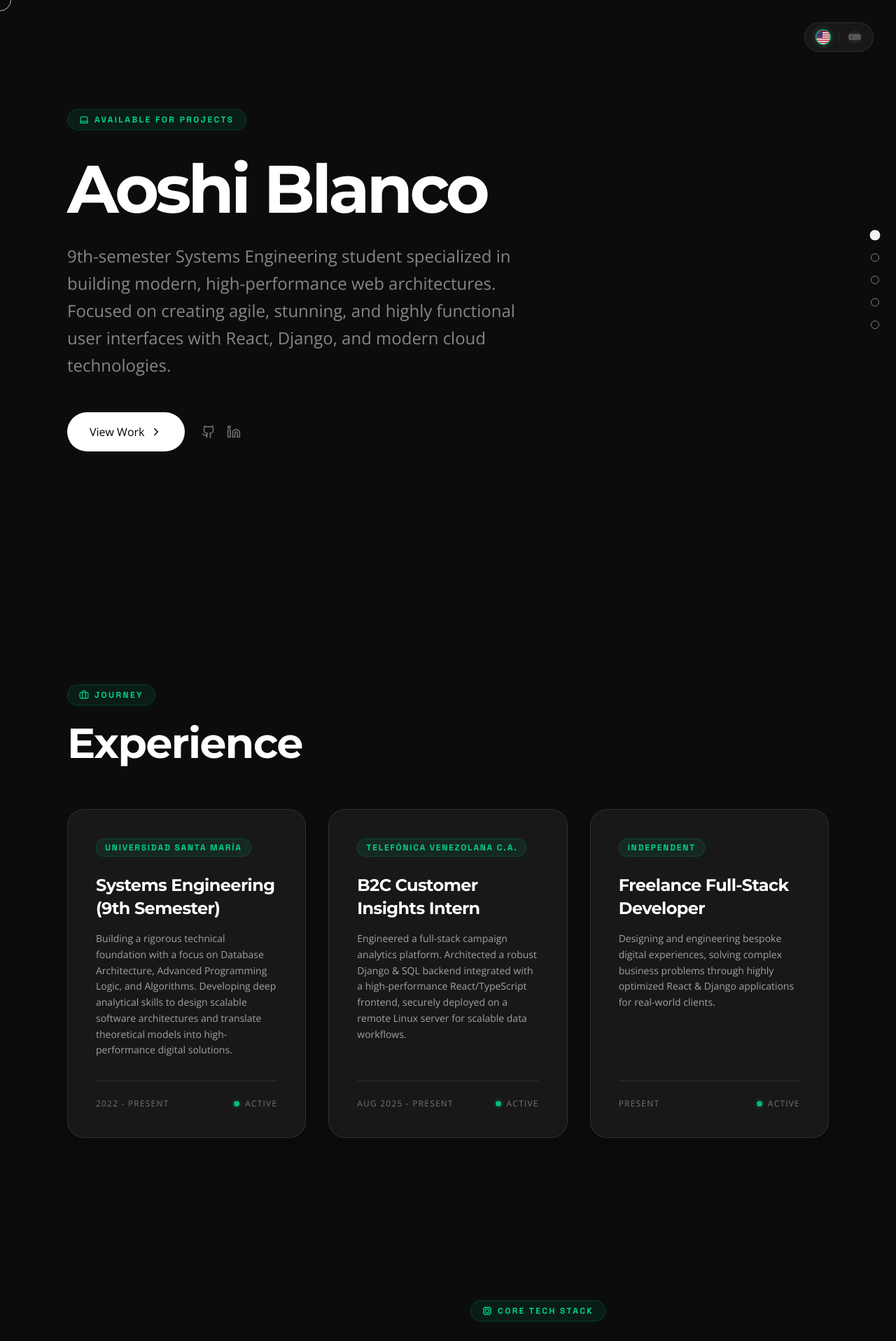
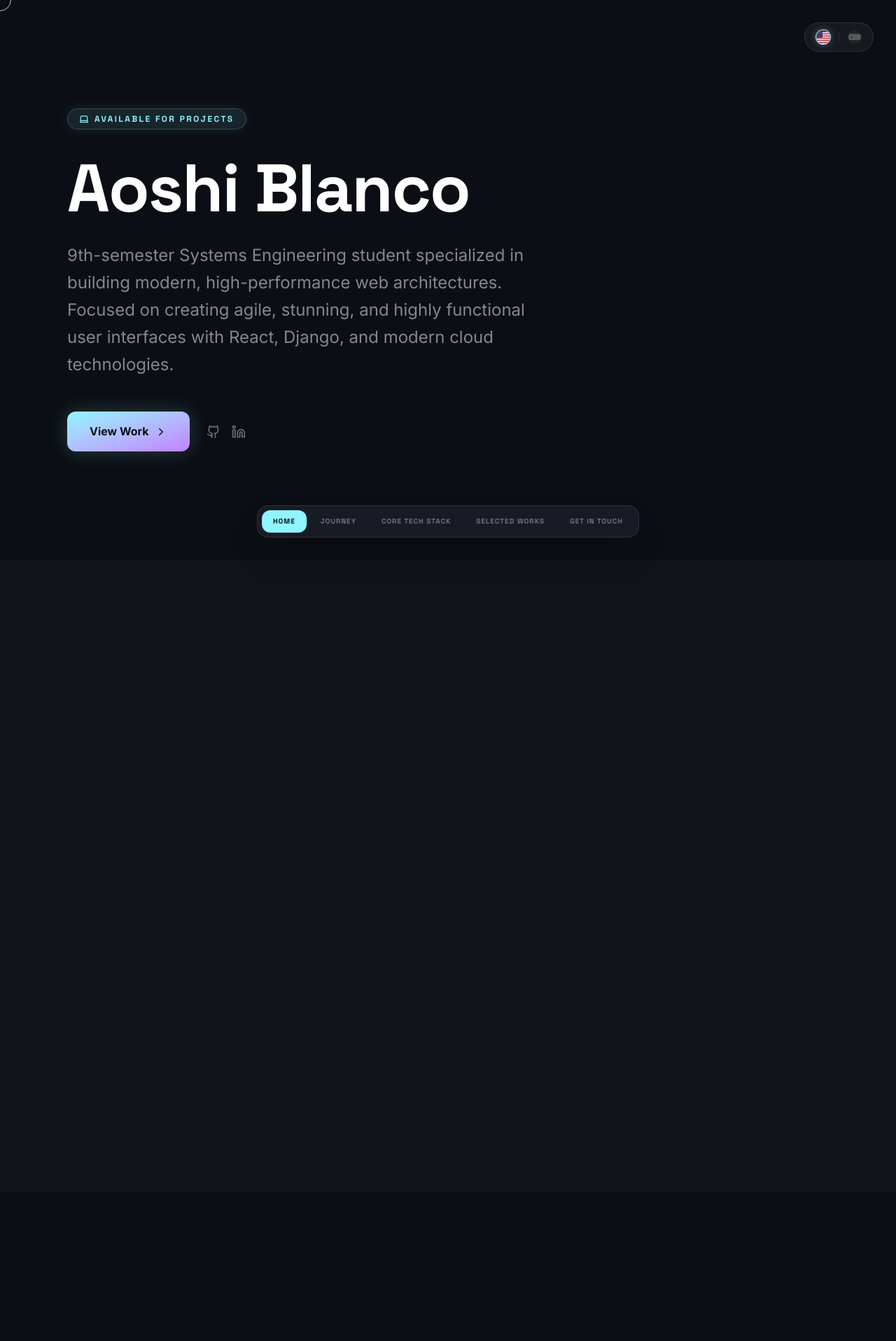
Before and after one commit to Aoshi346/Personal_Portfolio, a React (Vite) app: page / in a window 1280 px wide. Shown: the top 1916 px of the page at 70% size. Built offline with nearby package versions, Linux system fonts and the light colour scheme; the HTML template or start-up script is replaced by a standard one; a web font is replaced by a local one.

Commit message:
chore: enhancing and trying new UI colors and adding dynamic island and tones

```diff
--- a/index.html
+++ b/index.html
@@ -42,7 +42,7 @@
 
     <link rel="preconnect" href="https://fonts.googleapis.com" />
     <link rel="preconnect" href="https://fonts.gstatic.com" crossorigin />
-    <link href="https://fonts.googleapis.com/css2?family=Montserrat:wght@400;700&family=Open+Sans:wght@300;400&family=Outfit:wght@500;700&family=Space+Grotesk:wght@500;700&display=swap" rel="stylesheet">
+    <link href="https://fonts.googleapis.com/css2?family=Montserrat:wght@400;700&family=Open+Sans:wght@300;400&family=Outfit:wght@500;700&family=Space+Grotesk:wght@500;700&family=Inter:wght@400;500;600;700&display=swap" rel="stylesheet">
   </head>
   <body>
     <div id="root"></div>
--- a/src/App.tsx
+++ b/src/App.tsx
@@ -46,7 +46,7 @@ function App() {
       >
         <div className="flex items-center gap-3">
           {/* US Flag Icon */}
-          <div className={`relative w-5 h-5 rounded-full overflow-hidden border transition-all duration-500 ${lang === 'en' ? 'border-emerald-400 scale-110 shadow-[0_0_10px_rgba(52,211,153,0.3)]' : 'border-white/10 opacity-40 grayscale group-hover:opacity-80 group-hover:grayscale-0'}`}>
+          <div className={`relative w-5 h-5 rounded-full overflow-hidden border transition-all duration-500 ${lang === 'en' ? 'border-[var(--primary)] scale-110 shadow-[0_0_10px_rgba(143,245,255,0.3)]' : 'border-white/10 opacity-40 grayscale group-hover:opacity-80 group-hover:grayscale-0'}`}>
             <svg viewBox="0 0 100 100" className="w-full h-full">
               <rect width="100" height="100" fill="#B22234"/>
               <rect width="100" height="7.69" y="15.38" fill="#fff"/>
@@ -68,7 +68,7 @@ function App() {
           <div className="w-[1px] h-3 bg-white/10" />
 
           {/* Spain Flag Icon */}
-          <div className={`relative w-5 h-5 rounded-full overflow-hidden border transition-all duration-500 ${lang === 'es' ? 'border-emerald-400 scale-110 shadow-[0_0_10px_rgba(52,211,153,0.3)]' : 'border-white/10 opacity-40 grayscale group-hover:opacity-80 group-hover:grayscale-0'}`}>
+          <div className={`relative w-5 h-5 rounded-full overflow-hidden border transition-all duration-500 ${lang === 'es' ? 'border-[var(--primary)] scale-110 shadow-[0_0_10px_rgba(143,245,255,0.3)]' : 'border-white/10 opacity-40 grayscale group-hover:opacity-80 group-hover:grayscale-0'}`}>
             <svg viewBox="0 0 100 100" className="w-full h-full">
               <rect width="100" height="25" fill="#AD1519"/>
               <rect width="100" height="50" y="25" fill="#FABD00"/>
@@ -80,7 +80,7 @@ function App() {
         </div>
 
         {/* Subtle sliding background indicator for active language */}
-        <div className="absolute inset-x-0 bottom-0 h-[1px] bg-gradient-to-r from-transparent via-emerald-500/30 to-transparent opacity-0 group-hover:opacity-100 transition-opacity" />
+        <div className="absolute inset-x-0 bottom-0 h-[1px] bg-gradient-to-r from-transparent via-[var(--primary)]/30 to-transparent opacity-0 group-hover:opacity-100 transition-opacity" />
       </button>
 
       <ReactLenis root options={{ lerp: 0.1, duration: 1.5, smoothWheel: true }}>
--- a/src/components/dom/Background.tsx
+++ b/src/components/dom/Background.tsx
@@ -94,7 +94,8 @@ void main() {
 
     // Horizon Glow (Cyan/Emerald tint)
     float glow = exp(-pow(abs(uv.y - (0.28 - sink)), 2.0) * 40.0);
-    color += vec3(0.02, 0.08, 0.1) * glow * (1.0 - smoothstep(0.4, 0.6, u_scroll));
+    color += vec3(0.05, 0.15, 0.2) * glow * (1.0 - smoothstep(0.4, 0.6, u_scroll));
+ Randy
 
     // Film Grain Noise
     float grain = (random(uv + u_time * 0.01) - 0.5) * 0.035;
--- a/src/components/dom/Sections.tsx
+++ b/src/components/dom/Sections.tsx
@@ -143,24 +143,34 @@ export default function Sections({ language, loaded }: { language: Language, loa
         },
       });
 
-      tl.fromTo(content, { y: 30 }, { y: 0, duration: 1, ease: "power4.out" });
+      tl.fromTo(content, { y: 30, opacity: 0 }, { y: 0, opacity: 1, duration: 1.2, ease: "expo.out" });
 
       if (items.length > 0) {
         tl.fromTo(
           items,
-          { y: 20 },
-          { y: 0, duration: 0.8, stagger: 0.1, ease: "power3.out" },
-          "-=0.6",
+          { y: 20, opacity: 0 },
+          { y: 0, opacity: 1, duration: 1, stagger: 0.1, ease: "expo.out" },
+          "-=1",
         );
+
+        // Animate Ghost Borders
+        const ghostBorders = section.querySelectorAll(".ghost-border");
+        if (ghostBorders.length > 0) {
+          tl.fromTo(ghostBorders,
+            { strokeDashoffset: 1000, opacity: 0 },
+            { strokeDashoffset: 0, opacity: 1, duration: 2, ease: "slow(0.7, 0.7, false)" },
+            "-=1.2"
+          );
+        }
       }
     });
   }, []);
 
   return (
     <div ref={containerRef} className="flex flex-col relative z-10 w-full">
-      {/* Navigation Dots - Using Portal to escape transformed parent container */}
+      {/* HUD Navigation - Floating Island at the bottom */}
       {typeof document !== 'undefined' && createPortal(
-        <div className={`fixed right-6 top-1/2 -translate-y-1/2 flex flex-col gap-5 z-[100] pointer-events-auto mix-blend-difference hidden md:flex transition-all duration-1000 ${loaded ? 'opacity-100 translate-x-0' : 'opacity-0 translate-x-10 pointer-events-none'}`}>
+        <div className={`fixed left-1/2 -translate-x-1/2 bottom-8 flex items-center gap-1 p-1.5 rounded-2xl bg-[#1c2028]/80 border border-white/10 backdrop-blur-2xl z-[100] transition-all duration-1000 shadow-2xl ${loaded ? 'opacity-100 translate-y-0' : 'opacity-0 translate-y-20'}`}>
           {[1, 2, 3, 4, 5].map((num) => (
             <button
               key={num}
@@ -168,9 +178,11 @@ export default function Sections({ language, loaded }: { language: Language, loa
                 const section = document.getElementById(`section-${num}`);
                 if (section) section.scrollIntoView({ behavior: "smooth" });
               }}
-              className={`w-3 h-3 rounded-full transition-all duration-500 ease-out border border-white/50 hover:bg-white hover:scale-150 cursor-pointer ${activeSection === num ? "bg-white scale-125" : "bg-transparent"}`}
+              className={`px-4 py-2 rounded-xl transition-all duration-500 ease-out text-[10px] font-bold tracking-widest badge-font uppercase hover:bg-white/5 ${activeSection === num ? "bg-[var(--primary)] text-[#0b0e14]" : "text-white/40"}`}
               aria-label={`Scroll to section ${num}`}
-            />
+            >
+              {num === 1 ? (language === 'en' ? 'HOME' : 'INICIO') : num === 2 ? t.experience.tag : num === 3 ? t.skills.tag : num === 4 ? t.projects.tag : t.contact.tag}
+            </button>
           ))}
         </div>,
         document.body
@@ -179,11 +191,11 @@ export default function Sections({ language, loaded }: { language: Language, loa
       {/* Section 1: Hero */}
       <section
         id="section-1"
-        className="h-screen flex items-center justify-start px-12 md:px-24 relative overflow-hidden"
+        className="h-screen flex items-center justify-start px-12 md:px-24 relative overflow-hidden bg-[var(--background)]"
       >
 
         <div className="reveal-content max-w-2xl relative z-10">
-          <div className="stagger-item mb-6 inline-flex items-center gap-2 px-4 py-1.5 rounded-full bg-emerald-500/10 border border-emerald-500/20 text-emerald-400 text-[10px] md:text-xs font-bold tracking-[0.2em] uppercase badge-font backdrop-blur-md shadow-[0_0_20px_rgba(52,211,153,0.05)]">
+          <div className="stagger-item mb-6 inline-flex items-center gap-2 px-4 py-1.5 rounded-full bg-[var(--primary)]/10 border border-[var(--primary)]/20 text-[var(--primary)] text-[10px] md:text-xs font-bold tracking-[0.2em] uppercase badge-font backdrop-blur-md shadow-[0_0_20px_rgba(143,245,255,0.1)]">
             <Laptop size={14} /> {translations[language].hero.tag}
           </div>
 
@@ -196,7 +208,7 @@ export default function Sections({ language, loaded }: { language: Language, loa
           <div className="stagger-item mt-12 flex items-center gap-6">
             <button
                onClick={() => document.getElementById('section-4')?.scrollIntoView({ behavior: 'smooth' })}
-               className="px-8 py-4 bg-white text-black font-semibold rounded-full hover:bg-white/90 transition-all flex items-center gap-2 group"
+               className="px-8 py-4 bg-gradient-to-br from-[var(--primary)] to-[var(--secondary)] text-[#0b0e14] font-bold rounded-xl hover:scale-105 transition-all flex items-center gap-2 group shadow-[0_0_30px_rgba(143,245,255,0.2)]"
             >
               {translations[language].hero.viewWork}{" "}
               <ChevronRight
@@ -219,10 +231,10 @@ export default function Sections({ language, loaded }: { language: Language, loa
       {/* Section 2: Experience */}
       <section
         id="section-2"
-        className="min-h-screen py-32 px-12 md:px-24 relative overflow-hidden flex items-center"
+        className="min-h-screen py-32 px-12 md:px-24 relative overflow-hidden flex items-center bg-[#10131a]"
       >
         <div className="reveal-content w-full max-w-7xl mx-auto relative z-10">
-          <div className="stagger-item mb-6 inline-flex items-center gap-2 px-4 py-1.5 rounded-full bg-emerald-500/10 border border-emerald-500/20 text-emerald-400 text-[10px] md:text-xs font-bold tracking-[0.2em] uppercase badge-font backdrop-blur-md shadow-[0_0_20px_rgba(52,211,153,0.05)]">
+          <div className="stagger-item mb-6 inline-flex items-center gap-2 px-4 py-1.5 rounded-full bg-[var(--secondary)]/10 border border-[var(--secondary)]/20 text-[var(--secondary)] text-[10px] md:text-xs font-bold tracking-[0.2em] uppercase badge-font backdrop-blur-md">
             <Briefcase size={14} /> {t.experience.tag}
           </div>
           <h2 className="stagger-item text-4xl md:text-6xl font-bold text-white mb-16 tracking-tight">
@@ -235,10 +247,23 @@ export default function Sections({ language, loaded }: { language: Language, loa
                 key={i}
                 className="stagger-item group p-6 md:p-8 lg:p-10 rounded-3xl bg-white/5 border border-white/10 backdrop-blur-md hover:bg-white/[0.08] hover:-translate-y-2 hover:border-white/20 transition-all duration-500 shadow-xl shadow-black/20 flex flex-col h-full relative overflow-hidden"
               >
-                <div className="absolute -inset-full bg-gradient-to-tr from-emerald-500/0 via-emerald-500/10 to-transparent opacity-0 group-hover:opacity-100 transition-opacity duration-700 blur-2xl pointer-events-none" />
+                <div className="absolute inset-0 bg-gradient-to-br from-[var(--primary)]/5 to-transparent opacity-0 group-hover:opacity-100 transition-opacity duration-700 pointer-events-none" />
+
+                {/* Ghost Border SVG */}
+                <svg className="absolute inset-0 w-full h-full pointer-events-none" preserveAspectRatio="none">
+                  <rect
+                    x="0" y="0" width="100%" height="100%"
+                    rx="24" ry="24"
+                    fill="none"
+                    stroke="var(--primary)"
+                    strokeWidth="1"
+                    className="ghost-border opacity-20"
+                    style={{ strokeDasharray: 1000, strokeDashoffset: 1000 }}
+                  />
+                </svg>
 
                 <div className="mb-auto relative z-10">
-                  <div className="inline-flex items-center gap-2 px-3 py-1 rounded-full bg-emerald-500/10 text-emerald-400 border border-emerald-500/20 text-[10px] md:text-xs tracking-[0.15em] font-bold uppercase badge-font mb-6 shadow-[0_0_15px_rgba(52,211,153,0.05)]">
+                  <div className="inline-flex items-center gap-2 px-3 py-1 rounded-full bg-[var(--primary)]/10 text-[var(--primary)] border border-[var(--primary)]/20 text-[10px] md:text-xs tracking-[0.15em] font-bold uppercase badge-font mb-6 shadow-[0_0_15px_rgba(143,245,255,0.05)]">
                     {item.company}
                   </div>
                   <h3 className="text-xl md:text-2xl font-bold text-white mb-4 tracking-tight leading-snug">
@@ -253,8 +278,8 @@ export default function Sections({ language, loaded }: { language: Language, loa
                   <span>{item.date}</span>
                   <span className="flex items-center gap-2">
                     <span className="relative flex h-2 w-2">
-                      <span className="animate-ping absolute inline-flex h-full w-full rounded-full bg-emerald-400 opacity-75"></span>
-                      <span className="relative inline-flex rounded-full h-2 w-2 bg-emerald-500"></span>
+                      <span className="animate-ping absolute inline-flex h-full w-full rounded-full bg-[var(--primary)] opacity-75"></span>
+                      <span className="relative inline-flex rounded-full h-2 w-2 bg-[var(--primary)]"></span>
                     </span>
                     {t.experience.active}
                   </span>
@@ -268,7 +293,7 @@ export default function Sections({ language, loaded }: { language: Language, loa
       {/* Section 3: Skills */}
       <section
         id="section-3"
-        className="min-h-screen py-24 px-12 md:px-24 relative overflow-hidden flex items-center"
+        className="min-h-screen py-24 px-12 md:px-24 relative overflow-hidden flex items-center bg-[var(--background)]"
       >
         <div className="reveal-content w-full max-w-7xl mx-auto grid grid-cols-1 md:grid-cols-2 gap-10 md:gap-16 items-center relative z-10">
           <div className="hidden md:block pointer-events-none">
@@ -289,7 +314,7 @@ export default function Sections({ language, loaded }: { language: Language, loa
           </div>
 
           <div className="text-right md:text-left max-w-xl md:max-w-none md:ml-auto pointer-events-auto">
-            <div className="stagger-item mb-6 inline-flex items-center gap-2 px-4 py-1.5 rounded-full bg-emerald-500/10 border border-emerald-500/20 text-emerald-400 text-[10px] md:text-xs font-bold tracking-[0.2em] uppercase badge-font backdrop-blur-md shadow-[0_0_20px_rgba(52,211,153,0.05)] md:ml-0 ml-auto">
+            <div className="stagger-item mb-6 inline-flex items-center gap-2 px-4 py-1.5 rounded-full bg-[var(--tertiary)]/10 border border-[var(--tertiary)]/20 text-[var(--tertiary)] text-[10px] md:text-xs font-bold tracking-[0.2em] uppercase badge-font backdrop-blur-md md:ml-0 ml-auto">
               <Cpu size={14} /> {t.skills.tag}
             </div>
             <h2 className="stagger-item text-4xl md:text-6xl font-bold text-white mb-8 italic">
@@ -324,10 +349,10 @@ export default function Sections({ language, loaded }: { language: Language, loa
       {/* Section 4: Projects */}
       <section
         id="section-4"
-        className="min-h-screen py-32 px-12 md:px-24 relative overflow-hidden flex items-center"
+        className="min-h-screen py-32 px-12 md:px-24 relative overflow-hidden flex items-center bg-[#161a21]"
       >
         <div className="reveal-content relative z-10 w-full max-w-6xl mx-auto">
-          <div className="stagger-item mb-6 inline-flex items-center gap-2 px-4 py-1.5 rounded-full bg-emerald-500/10 border border-emerald-500/20 text-emerald-400 text-[10px] md:text-xs font-bold tracking-[0.2em] uppercase badge-font backdrop-blur-md shadow-[0_0_20px_rgba(52,211,153,0.05)]">
+          <div className="stagger-item mb-6 inline-flex items-center gap-2 px-4 py-1.5 rounded-full bg-[var(--primary)]/10 border border-[var(--primary)]/20 text-[var(--primary)] text-[10px] md:text-xs font-bold tracking-[0.2em] uppercase badge-font backdrop-blur-md">
             <Layout size={14} /> {t.projects.tag}
           </div>
           <h2 className="stagger-item text-4xl md:text-6xl font-bold text-white mb-16 tracking-tight">
@@ -359,8 +384,22 @@ export default function Sections({ language, loaded }: { language: Language, loa
             ].map((project, i) => (
               <div
                 key={i}
-                className="stagger-item group relative p-10 rounded-3xl bg-white/5 border border-white/10 backdrop-blur-xl hover:bg-white/10 hover:-translate-y-1 transition-all duration-300 flex flex-col justify-between"
+                className="stagger-item group relative p-10 rounded-3xl bg-white/5 border border-white/10 backdrop-blur-xl hover:bg-white/10 hover:-translate-y-1 transition-all duration-300 flex flex-col justify-between overflow-hidden"
               >
+                <div className="absolute inset-0 bg-gradient-to-br from-[var(--primary)]/5 to-transparent opacity-0 group-hover:opacity-100 transition-opacity duration-700 pointer-events-none" />
+
+                {/* Ghost Border SVG */}
+                <svg className="absolute inset-0 w-full h-full pointer-events-none" preserveAspectRatio="none">
+                  <rect
+                    x="0" y="0" width="100%" height="100%"
+                    rx="24" ry="24"
+                    fill="none"
+                    stroke="var(--primary)"
+                    strokeWidth="1"
+                    className="ghost-border opacity-20"
+                    style={{ strokeDasharray: 1000, strokeDashoffset: 1000 }}
+                  />
+                </svg>
                 <div>
                   <div className="flex justify-between items-start mb-6">
                     <h3 className="text-3xl font-bold text-white group-hover:text-white/80 transition-colors">
@@ -398,10 +437,10 @@ export default function Sections({ language, loaded }: { language: Language, loa
               <div className="text-left max-w-2xl relative z-10">
                 <div className="inline-flex items-center gap-4 mb-8">
                   <span className="relative flex h-3 w-3">
-                    <span className="animate-ping absolute inline-flex h-full w-full rounded-full bg-emerald-400 opacity-75"></span>
-                    <span className="relative inline-flex rounded-full h-3 w-3 bg-emerald-500"></span>
+                    <span className="animate-ping absolute inline-flex h-full w-full rounded-full bg-[var(--primary)] opacity-75"></span>
+                    <span className="relative inline-flex rounded-full h-3 w-3 bg-[var(--primary)]"></span>
                   </span>
-                  <span className="text-white/60 text-sm font-semibold uppercase tracking-widest group-hover:text-emerald-400/80 transition-colors">
+                  <span className="text-white/60 text-sm font-semibold uppercase tracking-widest group-hover:text-[var(--primary)] transition-colors">
                     {t.projects.personalized.status}
                   </span>
                 </div>
@@ -423,7 +462,7 @@ export default function Sections({ language, loaded }: { language: Language, loa
                       key={label}
                       className="flex items-center gap-2 text-white/40 text-xs md:text-sm font-bold tracking-[0.1em] border border-white/10 px-4 py-2 rounded-full bg-white/5 group-hover:bg-white/10 group-hover:border-white/20 group-hover:text-white/90 transition-all duration-300 badge-font"
                     >
-                      <Icon size={16} className="text-emerald-400/50 group-hover:text-emerald-400 transition-colors" />
+                      <Icon size={16} className="text-[var(--primary)]/50 group-hover:text-[var(--primary)] transition-colors" />
                       {label}
                     </span>
                   ))}
@@ -432,7 +471,7 @@ export default function Sections({ language, loaded }: { language: Language, loa
 
               <button
                 onClick={() => document.getElementById('section-5')?.scrollIntoView({ behavior: 'smooth' })}
-                className="relative z-10 whitespace-nowrap px-8 py-5 bg-white text-black text-lg font-semibold rounded-full hover:scale-105 hover:bg-white/90 transition-transform flex items-center gap-3 shadow-lg shadow-white/5"
+                className="relative z-10 whitespace-nowrap px-8 py-5 bg-gradient-to-br from-[var(--secondary)] to-[var(--tertiary)] text-black text-lg font-bold rounded-xl hover:scale-105 transition-transform flex items-center gap-3 shadow-lg shadow-[var(--secondary)]/10"
               >
                 {translations[language].hero.letsTalk}{" "}
                 <ChevronRight size={20} className="group-hover:translate-x-1 transition-transform" />
@@ -445,10 +484,10 @@ export default function Sections({ language, loaded }: { language: Language, loa
       {/* Section 5: Contact */}
       <section
         id="section-5"
-        className="h-screen flex items-center justify-start px-12 md:px-24 relative overflow-hidden"
+        className="h-screen flex items-center justify-start px-12 md:px-24 relative overflow-hidden bg-[var(--background)]"
       >
         <div className="reveal-content max-w-xl relative z-10">
-          <div className="stagger-item mb-6 inline-flex items-center gap-2 px-4 py-1.5 rounded-full bg-emerald-500/10 border border-emerald-500/20 text-emerald-400 text-[10px] md:text-xs font-bold tracking-[0.2em] uppercase badge-font backdrop-blur-md shadow-[0_0_20px_rgba(52,211,153,0.05)]">
+          <div className="stagger-item mb-6 inline-flex items-center gap-2 px-4 py-1.5 rounded-full bg-[var(--tertiary)]/10 border border-[var(--tertiary)]/20 text-[var(--tertiary)] text-[10px] md:text-xs font-bold tracking-[0.2em] uppercase badge-font backdrop-blur-md">
             <Mail size={14} /> {t.contact.tag}
           </div>
           <h2 className="stagger-item text-4xl md:text-6xl font-bold text-white mb-8">
@@ -466,7 +505,7 @@ export default function Sections({ language, loaded }: { language: Language, loa
               <span className={`block transition-all duration-500 ${copied ? "opacity-0 translate-y-4" : "opacity-100 translate-y-0"}`}>
                 aoshi_blanco@outlook.com
               </span>
-              <span className={`absolute left-0 top-0 text-emerald-400 block transition-all duration-500 ${copied ? "opacity-100 translate-y-0" : "opacity-0 -translate-y-4 pointer-events-none"}`}>
+              <span className={`absolute left-0 top-0 text-[var(--primary)] block transition-all duration-500 ${copied ? "opacity-100 translate-y-0" : "opacity-0 -translate-y-4 pointer-events-none"}`}>
                 {t.contact.copied} ✓
               </span>
               <div className="absolute bottom-0 left-0 w-full h-[1px] bg-white/10 group-hover:bg-white/40 transition-colors" />
@@ -491,8 +530,8 @@ export default function Sections({ language, loaded }: { language: Language, loa
         <div className="absolute bottom-8 left-12 md:left-24 right-12 md:right-24 flex flex-col md:flex-row justify-between items-center gap-4 text-white/30 text-xs md:text-sm font-semibold tracking-widest uppercase z-10 pointer-events-none">
           <div className="flex items-center justify-center md:justify-start gap-3 md:flex-1">
             <span className="relative flex h-2 w-2">
-              <span className="animate-ping absolute inline-flex h-full w-full rounded-full bg-emerald-400 opacity-75"></span>
-              <span className="relative inline-flex rounded-full h-2 w-2 bg-emerald-500"></span>
+              <span className="animate-ping absolute inline-flex h-full w-full rounded-full bg-[var(--primary)] opacity-75"></span>
+              <span className="relative inline-flex rounded-full h-2 w-2 bg-[var(--primary)]"></span>
             </span>
             {t.contact.based}{" "}
             {Intl.DateTimeFormat(language === 'en' ? "en-US" : "es-ES")
--- a/src/index.css
+++ b/src/index.css
@@ -1,13 +1,20 @@
 @import "tailwindcss";
 
 :root {
-  font-family: 'Open Sans', system-ui, sans-serif;
-  line-height: 1.5;
+  --background: #0b0e14;
+  --primary: #8ff5ff;
+  --secondary: #bf81ff;
+  --tertiary: #ff59e3;
+  --text: #ecedf6;
+  --text-muted: #a9abb3;
+
+  font-family: 'Inter', system-ui, sans-serif;
+  line-height: 1.6;
   font-weight: 400;
 
-  color-scheme: light dark;
-  color: rgba(255, 255, 255, 0.87);
-  background-color: #0c0c0c;
+  color-scheme: dark;
+  color: var(--text);
+  background-color: var(--background);
 
   font-synthesis: none;
   text-rendering: optimizeLegibility;
@@ -20,13 +27,14 @@
 }
 
 h1, h2, h3, h4, h5, h6 {
-  font-family: 'Montserrat', sans-serif;
+  font-family: 'Space Grotesk', sans-serif;
   font-weight: 700;
+  letter-spacing: -0.02em;
 }
 
 body {
   margin: 0;
-  background-color: transparent;
+  background-color: var(--background);
   min-width: 320px;
   min-height: 100vh;
   overflow-x: hidden;
```
Also changed, not shown: src/components/dom/Preloader.tsx (+4 -4 lines).
